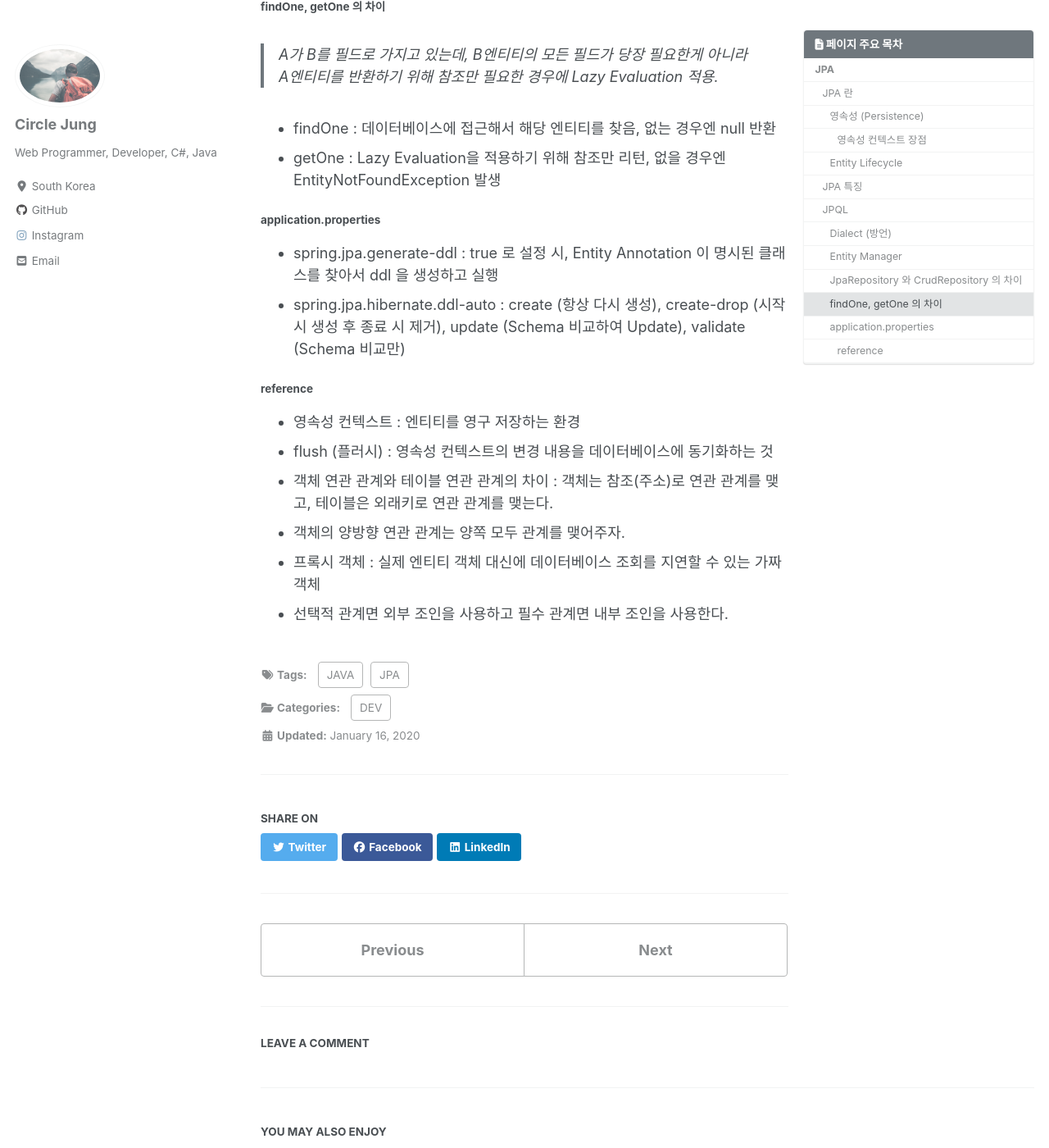
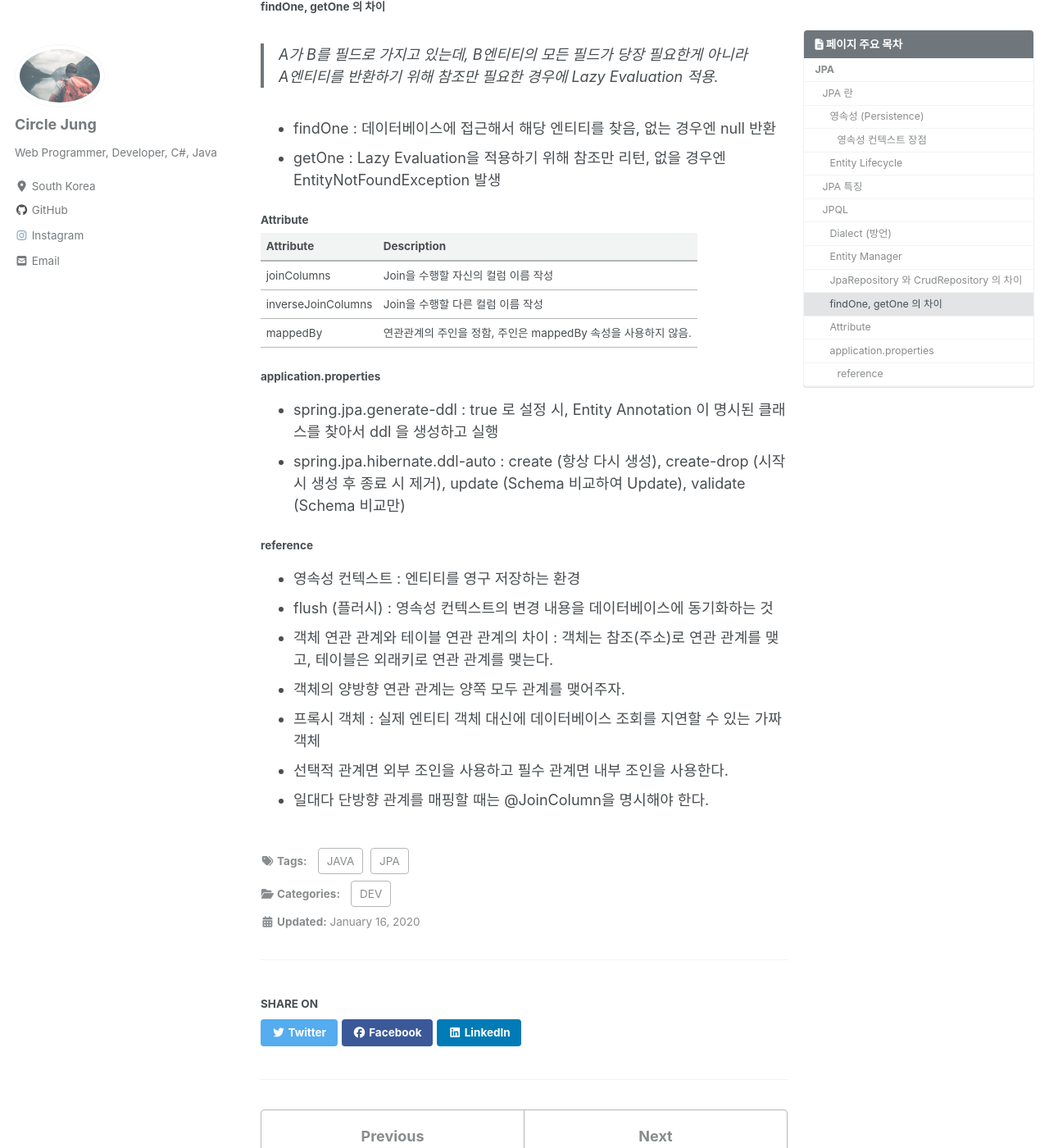
Before and after one commit to jwh0124/jwh0124.github.io, a Jekyll site: the page built from _posts/2020-01-16-jpa.md, in a window 1280 px wide and 1400 px high, scrolled down 1738 px. Shown: the whole window at 82% size. Built offline with Jekyll 4.4.1, drawn with Linux system fonts in a browser that asks for light colours; cached includes are drawn as plain includes; nearby versions of some CDN libraries; comment, search, counter and statistics services are not loaded.

Commit message:
+ add jpa attribute, annotation java

```diff
--- a/_posts/2020-01-16-jpa.md
+++ b/_posts/2020-01-16-jpa.md
@@ -73,6 +73,14 @@ last_modified_at: 2020-01-16T21:00:00
 - findOne : 데이터베이스에 접근해서 해당 엔티티를 찾음, 없는 경우엔 null 반환
 - getOne : Lazy Evaluation을 적용하기 위해 참조만 리턴, 없을 경우엔 EntityNotFoundException 발생
 
+#### Attribute ####
+
+| Attribute | Description |
+| :-------- | :---------- |
+| joinColumns | Join을 수행할 자신의 컬럼 이름 작성 |
+| inverseJoinColumns | Join을 수행할 다른 컬럼 이름 작성 |
+| mappedBy | 연관관계의 주인을 정함, 주인은 mappedBy 속성을 사용하지 않음. |
+
 #### application.properties ####
 
 - spring.jpa.generate-ddl : true 로 설정 시, Entity Annotation 이 명시된 클래스를 찾아서 ddl 을 생성하고 실행
@@ -86,3 +94,4 @@ last_modified_at: 2020-01-16T21:00:00
 - 객체의 양방향 연관 관계는 양쪽 모두 관계를 맺어주자.
 - 프록시 객체 : 실제 엔티티 객체 대신에 데이터베이스 조회를 지연할 수 있는 가짜 객체
 - 선택적 관계면 외부 조인을 사용하고 필수 관계면 내부 조인을 사용한다.
+- 일대다 단방향 관계를 매핑할 때는 @JoinColumn을 명시해야 한다.
```
Also changed, not shown: _posts/2019-12-10-annotation_java.md (+2 -1 lines).
